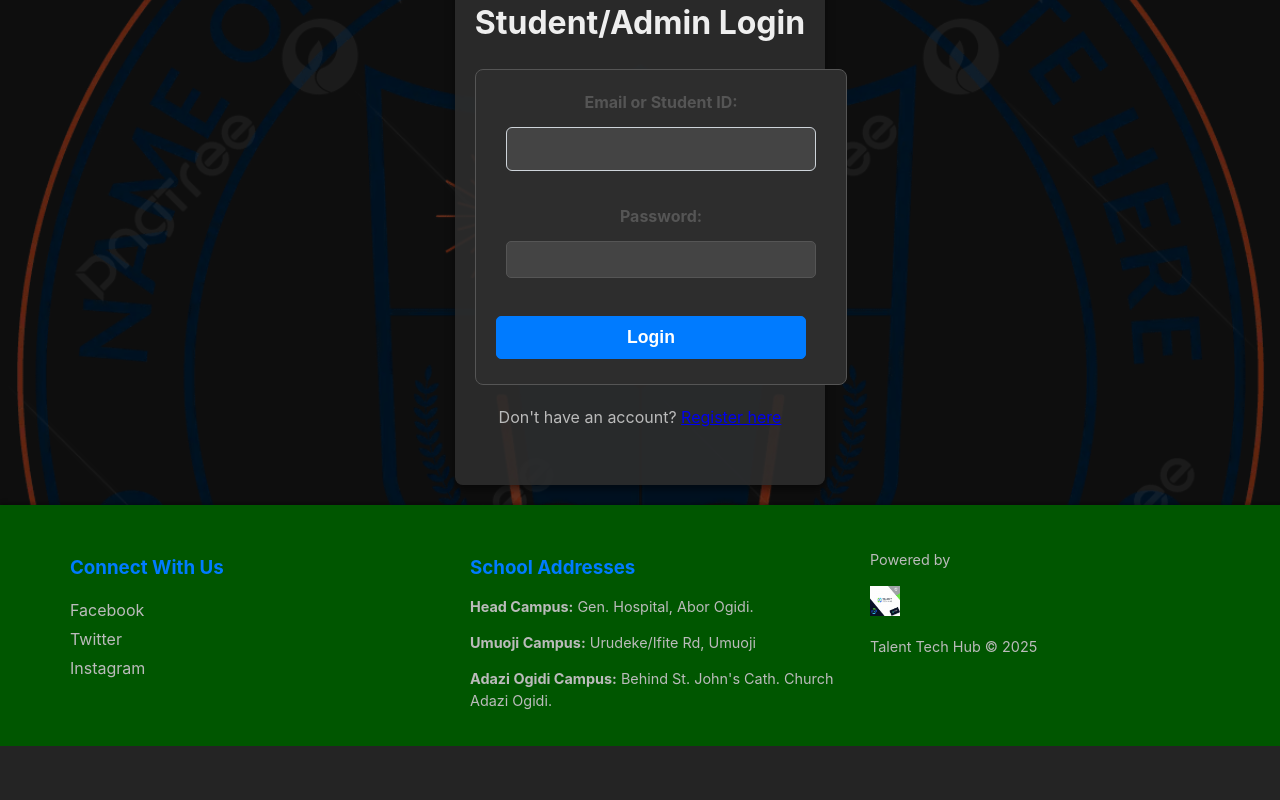
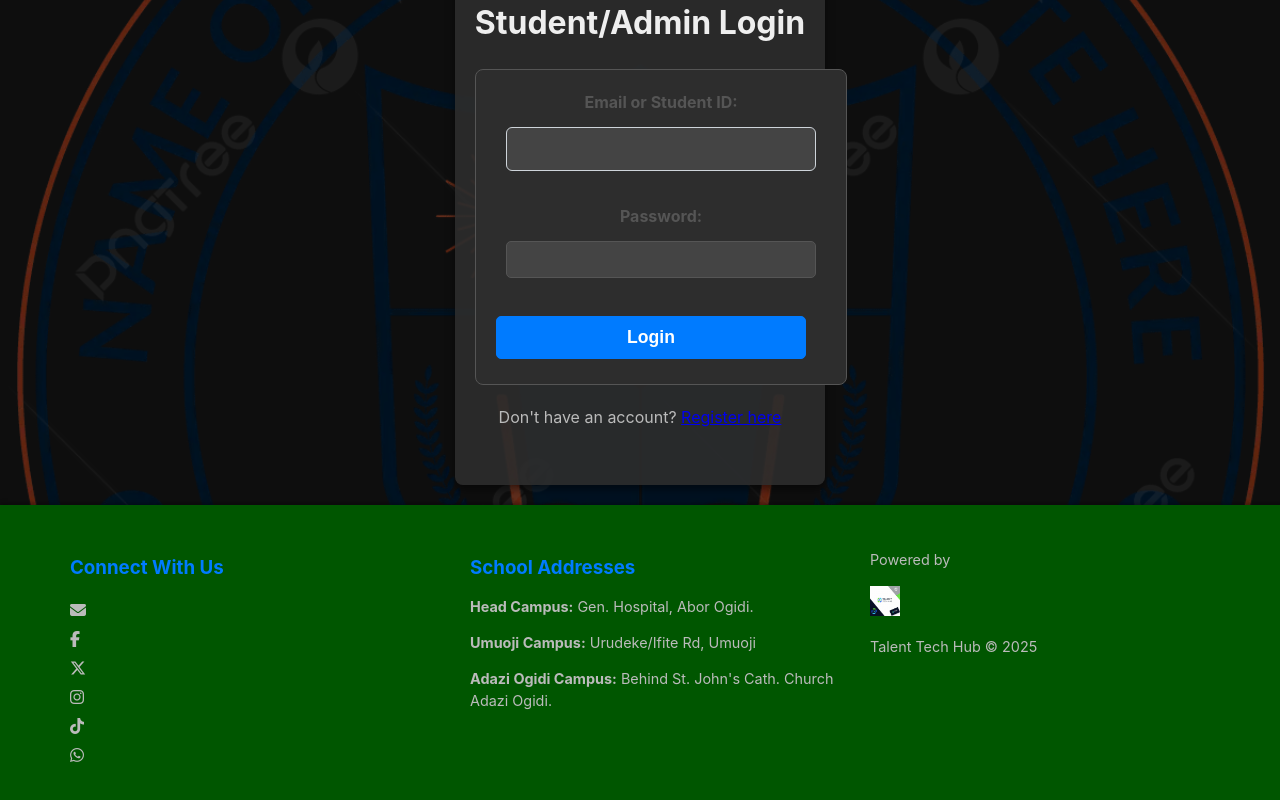
Before and after one commit to Talent-1/CBT, a React (Vite) app in the folder cbt-frontend/: page /login in a window 1280 px wide. Shown: the part 264-1064 px from the top of the page. Before the commit the page ends 1010 px from the top, so only its background shows below. Built offline with nearby package versions, Linux system fonts and the light colour scheme.

Commit message:
updated fontawesome for social handles display

```diff
--- a/cbt-frontend/src/components/Footer.jsx
+++ b/cbt-frontend/src/components/Footer.jsx
@@ -9,10 +9,37 @@
       <div className="footer-content">
         <div className="footer-section social-links">
           <h3>Connect With Us</h3>
-          <ul>
-            <li><a href="https://facebook.com" target="_blank" rel="noopener noreferrer">Facebook</a></li>
-            <li><a href="https://twitter.com" target="_blank" rel="noopener noreferrer">Twitter</a></li>
-            <li><a href="https://instagram.com" target="_blank" rel="noopener noreferrer">Instagram</a></li>
+          <ul className="footer-social-icons">
+            <li>
+              <a href="mailto:info@citygroupschools.com" target="_blank" rel="noopener noreferrer" aria-label="Email">
+                <i className="fas fa-envelope"></i>
+              </a>
+            </li>
+            <li>
+              <a href="https://facebook.com" target="_blank" rel="noopener noreferrer" aria-label="Facebook">
+                <i className="fab fa-facebook-f"></i>
+              </a>
+            </li>
+            <li>
+              <a href="https://x.com" target="_blank" rel="noopener noreferrer" aria-label="X (Twitter)">
+                <i className="fab fa-x-twitter"></i>
+              </a>
+            </li>
+            <li>
+              <a href="https://instagram.com" target="_blank" rel="noopener noreferrer" aria-label="Instagram">
+                <i className="fab fa-instagram"></i>
+              </a>
+            </li>
+            <li>
+              <a href="https://tiktok.com" target="_blank" rel="noopener noreferrer" aria-label="TikTok">
+                <i className="fab fa-tiktok"></i>
+              </a>
+            </li>
+            <li>
+              <a href="https://wa.me/2348135015436" target="_blank" rel="noopener noreferrer" aria-label="WhatsApp">
+                <i className="fab fa-whatsapp"></i>
+              </a>
+            </li>
           </ul>
         </div>
         <div className="footer-section school-addresses">
```
